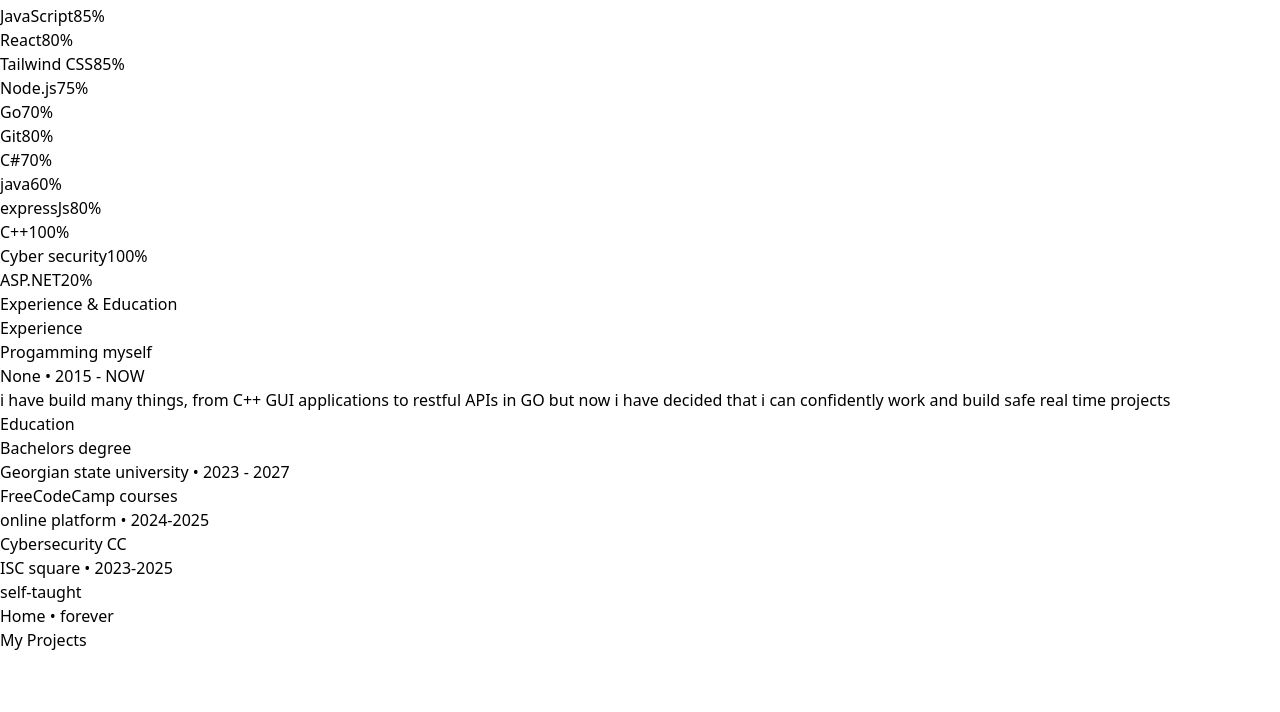
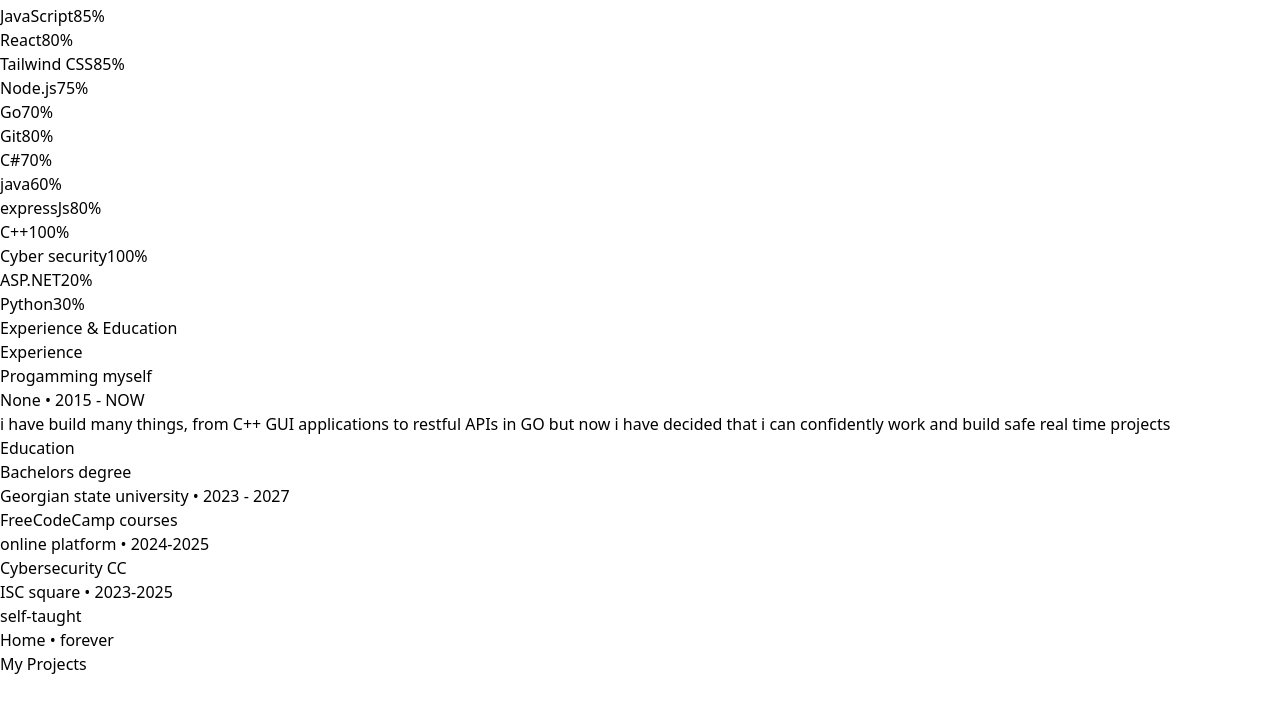
Before and after one commit to Ssajaia/portfolio_website, a React (Vite) app: page / in a window 1280 px wide. Shown: the part 988-1700 px from the top of the page. Built offline with nearby package versions, Linux system fonts and the light colour scheme.

Commit message:
add skill

```diff
--- a/src/components/Skills.jsx
+++ b/src/components/Skills.jsx
@@ -15,6 +15,7 @@ const skills = [
   { name: "C++", level: 100 },
   { name: "Cyber security", level: 100 },
   { name: "ASP.NET", level: 20 },
+  { name: "Python", level:30},
 ];
 
 const Skills = () => {
```
